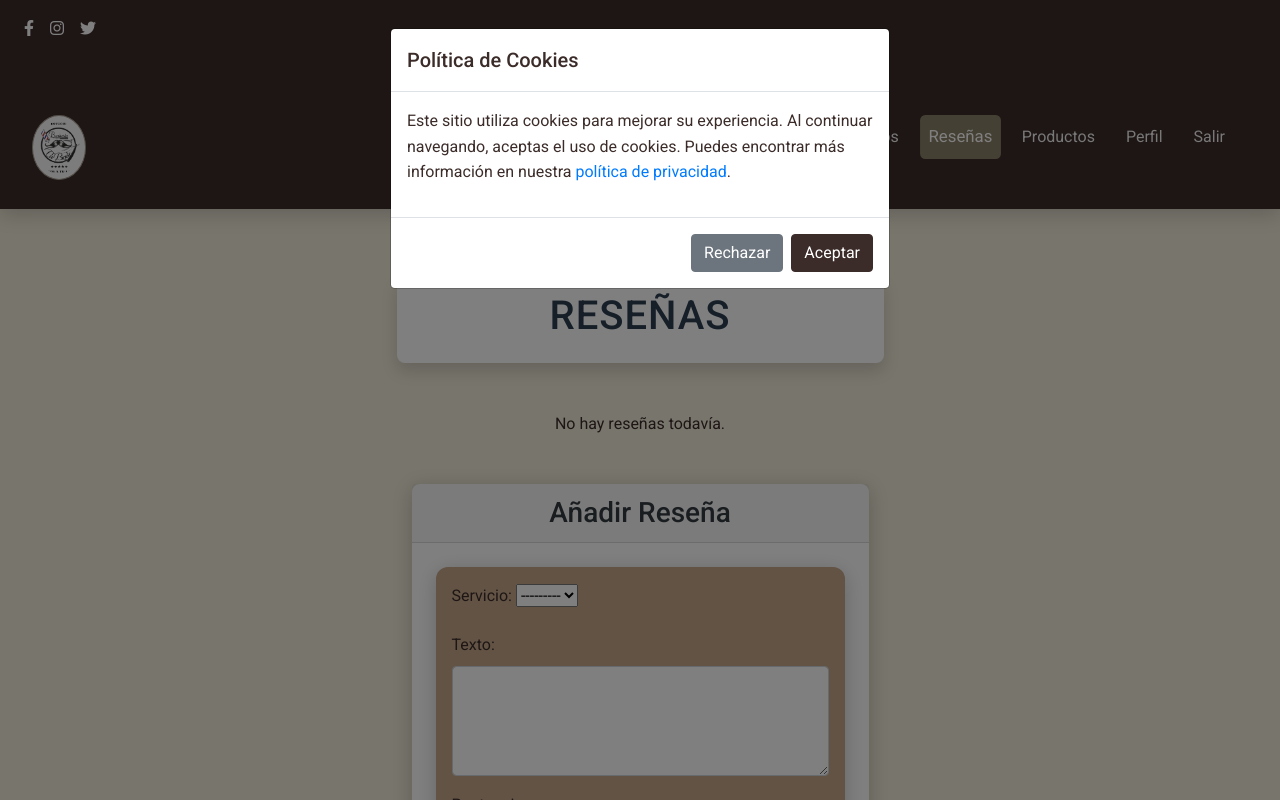
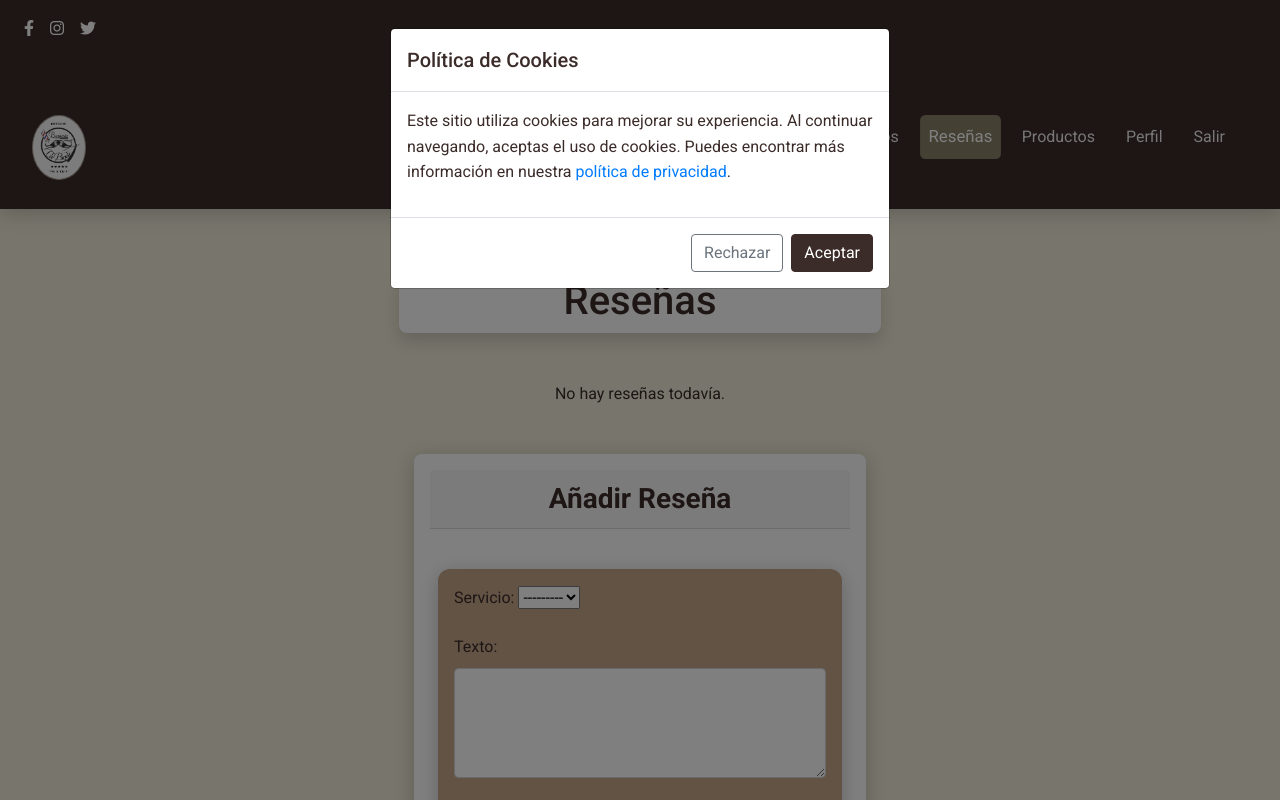
Before and after one commit to AmeriK88/Django-Barber-Webapp, a Django app: page /resenas/ in a window 1280 px wide. Run offline with Django 5.2, Linux system fonts and the light colour scheme; the visitor is signed in with stand-in values (Sample User, id 1); data that the repository does not hold is empty; some libraries are stand-ins or nearby versions; some web fonts are replaced.

Commit message:
style: mejora de UI + CSS con implementación de variables

```diff
--- a/static/css/style.css
+++ b/static/css/style.css
@@ -60,6 +60,17 @@ nav ul {
     list-style: none;
     padding: 0;
     margin: 0;
+}
+
+/* List Styles */
+ul {
+    list-style: none;
+    padding: 0;
+}
+
+li {
+    margin-bottom: 20px;
+    text-align: center;
 }
 
 nav ul li {
@@ -172,31 +183,6 @@ img {
 
 img:hover {
     transform: scale(1.05);
-}
-
-/* List Styles */
-ul {
-    list-style: none;
-    padding: 0;
-}
-
-li {
-    margin-bottom: 20px;
-    text-align: center;
-}
-
-/* Template titles */
-.main-title {
-    font-size: 2rem;
-    font-weight: 600;
-    color: #2c3e50;
-    text-transform: uppercase;
-    letter-spacing: 1px;
-    margin-bottom: 20px;
-    line-height: 1.2;
-    text-align: center;
-    border-bottom: 2px solid #ecf0f1;
-    padding: 15px 15px;
 }
 
 /* Card Styles */
@@ -413,3 +399,32 @@ footer a:hover {
 .spinner-border {
     color: var(--spinner-color);
 }
+
+/* Estilos para la barra Webkit (Chrome, Safari) */
+::-webkit-scrollbar {
+    width: 12px;
+}
+
+::-webkit-scrollbar-track {
+    background: #f1f1f1;
+    border-radius: 10px;
+}
+
+::-webkit-scrollbar-thumb {
+    background: #888;
+    border-radius: 10px;
+}
+
+::-webkit-scrollbar-thumb:hover {
+    background: #555;
+}
+
+/* Estilos  Firefox */
+* {
+    scrollbar-width: thin;
+    scrollbar-color: #888 #f1f1f1;
+}
+
+::-webkit-scrollbar-thumb {
+    box-shadow: inset 0 0 6px rgba(0, 0, 0, 0.3);
+}
--- a/templates/base.html
+++ b/templates/base.html
@@ -54,7 +54,7 @@
                         <p>Este sitio utiliza cookies para mejorar su experiencia. Al continuar navegando, aceptas el uso de cookies. Puedes encontrar más información en nuestra <a href="#" id="privacyPolicyLink">política de privacidad</a>.</p>
                     </div>
                     <div class="modal-footer">
-                        <button type="button" class="btn btn-secondary" data-bs-dismiss="modal">Rechazar</button>
+                        <button type="button" class="btn btn-outline-secondary" data-bs-dismiss="modal">Rechazar</button>
                         <button type="button" class="btn btn-primary">Aceptar</button>
                     </div>
                 </div>
@@ -71,7 +71,7 @@
                         <p>Aquí va el contenido de tu política de privacidad...</p>
                     </div>
                     <div class="modal-footer">
-                        <button type="button" class="btn btn-secondary" data-bs-dismiss="modal">Cerrar</button>
+                        <button type="button" class="btn btn-outline-secondary" data-bs-dismiss="modal">Cerrar</button>
                     </div>
                 </div>
             </div>
--- a/templates/citas/agregar_resena.html
+++ b/templates/citas/agregar_resena.html
@@ -4,10 +4,10 @@
 
 {% block content %}
 <div class="container mt-5">
-    <h1 class="mb-4 main-title">Añadir Reseña</h1>
+    <h1 class="mb-4">Añadir Reseña</h1>
 
     <div class="card mb-4">
-        <div class="card-header">Formulario de Reseña</div>
+
 
         <div class="card-body">
             <form method="post">
--- a/templates/citas/detalle_producto.html
+++ b/templates/citas/detalle_producto.html
@@ -5,7 +5,7 @@
 {% block content %}
 <div class="container mt-5">
     <!-- Título del Producto -->
-    <div class="card shadow bg-light text-center main-title mb-5 mt-5">
+    <div class="card shadow bg-light text-center mb-5 mt-5">
         <h1 class="display-4">{{ producto.titulo }}</h1>
     </div>
 
--- a/templates/citas/editar_cita.html
+++ b/templates/citas/editar_cita.html
@@ -2,7 +2,7 @@
 {% load static %}
 
 {% block content %}
-<div class="card shadow bg-light text-center main-title mb-3">
+<div class="card shadow bg-light text-center mb-3">
   <h2>Editar Cita</h2>
 </div>
 
--- a/templates/citas/editar_perfil.html
+++ b/templates/citas/editar_perfil.html
@@ -3,7 +3,7 @@
 {% block content %}
 <div class="container mt-5 mb-5">
     <div class="card shadow bg-light">
-        <div class="card-header text-center main-title">
+        <div class="card-header text-center">
             <h2>Editar Perfil</h2>
         </div>
         <div class="card-body">
--- a/templates/citas/eliminar_cita.html
+++ b/templates/citas/eliminar_cita.html
@@ -1,7 +1,7 @@
 {% extends "base.html" %}
 
 {% block content %}
-  <div class="card shadow bg-light text-center main-title mb-3">
+  <div class="card shadow bg-light text-center mb-3">
     <h1>Cancelar Cita</h1>
   </div>
 
--- a/templates/citas/imagenes.html
+++ b/templates/citas/imagenes.html
@@ -4,7 +4,7 @@
 
 {% block content %}
 <div class="container mt-5">
-    <div class="card shadow bg-light text-center mb-5 mt-5 main-title">
+    <div class="card shadow bg-light text-center mb-5 mt-5">
         <h1>Productos</h1>
     </div>
     <div class="row">
--- a/templates/citas/perfil_usuario.html
+++ b/templates/citas/perfil_usuario.html
@@ -25,7 +25,7 @@
     </div>
 
     <div class="container mt-5">
-        <div class="card shadow bg-light text-center mb-3 main-title">
+        <div class="card shadow bg-light text-center mb-3">
             <h2>Perfil de Usuario</h2>
         </div>
             {% if citas %}
--- a/templates/citas/resenas.html
+++ b/templates/citas/resenas.html
@@ -4,7 +4,7 @@
 
 {% block content %}
 <div class="container mt-5">
-    <div class="card shadow text-center mb-5 main-title">
+    <div class="card shadow text-center mb-5">
         <h1>Reseñas</h1>
     </div>
 
@@ -29,7 +29,7 @@
     {% if user.is_authenticated %}
     <div class="container mt-5">
         <div class="card mb-4">
-            <h3 class="card-header text-dark text-center">Añadir Reseña</h3>
+            <h3 class="m-3 card-header text-center display-5 font-weight-bold">Añadir Reseña</h3>
             <div class="card-body">
                 <form method="post">
                     {% csrf_token %}
--- a/templates/citas/reservar_cita.html
+++ b/templates/citas/reservar_cita.html
@@ -6,7 +6,7 @@
 
 {% block content %}
 <div class="container mt-5">
-    <div class="card shadow bg-light text-center main-title mb-5">
+    <div class="card shadow bg-light text-center mb-5">
         <h1>Reservar tu cita</h1>
     </div>
     <form method="post">
--- a/templates/citas/servicios.html
+++ b/templates/citas/servicios.html
@@ -4,7 +4,7 @@
 
 {% block content %}
 <div class="container mb-5 mt-5">
-    <div class="card shadow bg-light text-center mb-3 main-title">
+    <div class="card shadow bg-light text-center mb-3">
         <h1>Servicios</h1>
     </div>
     <div class="row  g-4">
--- a/templates/citas/ver_citas.html
+++ b/templates/citas/ver_citas.html
@@ -21,7 +21,7 @@
             {% endif %}
         </div>
 
-        <div class="card shadow bg-light text-center main-title mb-3">
+        <div class="card shadow bg-light text-center m-3 display-5 font-weight-bold">
             <h2>Citas de {{ user.username }}</h2>
         </div>
 
@@ -39,7 +39,7 @@
                             <p class="card-text"><strong>Comentario:</strong> {{ cita.comentario }}</p>
                             <div class="mt-auto d-flex justify-content-between">
                                 <a href="{% url 'citas:editar_cita' cita.id %}" class="btn btn-primary">Editar</a>
-                                <a href="{% url 'citas:eliminar_cita' cita.id %}" class="btn btn-danger">Eliminar</a>
+                                <a href="{% url 'citas:eliminar_cita' cita.id %}" class="btn btn-outline-danger">Eliminar</a>
                             </div>
                         </div>
                     </div>
--- a/templates/registration/login.html
+++ b/templates/registration/login.html
@@ -3,7 +3,7 @@
 {% block title %}Login{% endblock %}
 
 {% block content %}
-<div class="card bg-white text-center mb-5 mt-5 main-title">
+<div class="card bg-white text-center mb-5 mt-5">
     <h2>Login</h2>
 </div>
 
--- a/templates/registration/register.html
+++ b/templates/registration/register.html
@@ -2,7 +2,7 @@
 {% load i18n %}
 
 {% block content %}
-<div class="card bg-white text-center mb-5 mt-5 main-title">
+<div class="card bg-white text-center mb-5 mt-5">
   <h2>Register</h2>
 </div>
 <form method="post">
```
